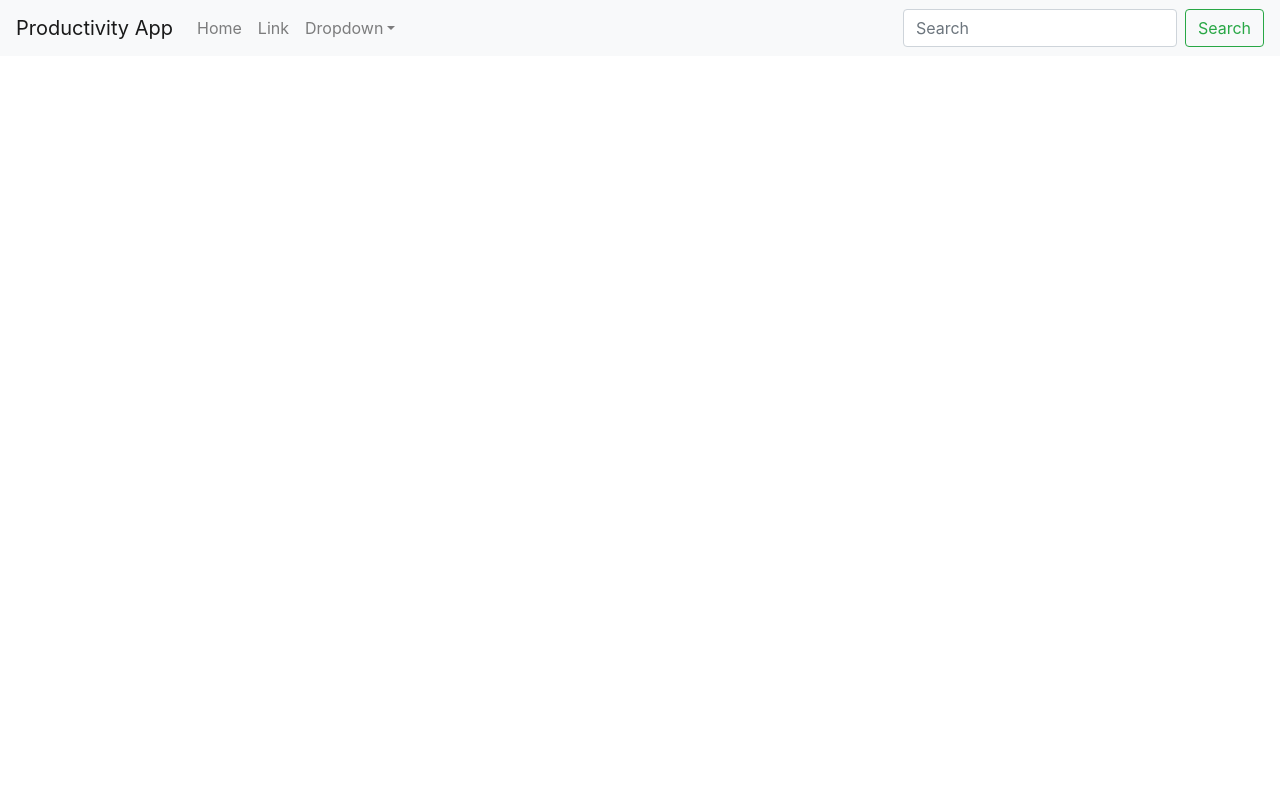
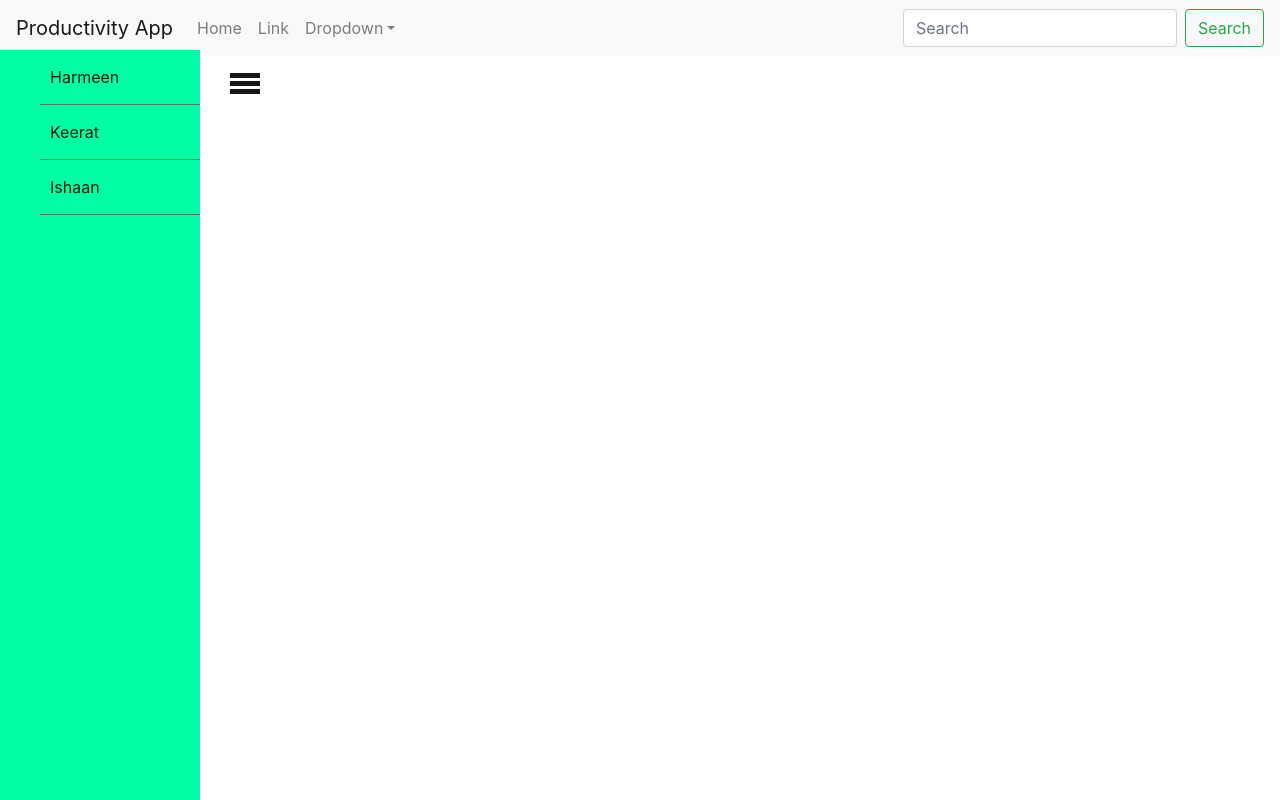
Before and after one commit to ReactProductivity/ProductivityApp, a React (Create React App) app: page / in a window 1280 px wide. Built offline with nearby package versions, Linux system fonts and the light colour scheme.

Commit message:
added basic sidebar

```diff
--- a/src/App.js
+++ b/src/App.js
@@ -1,11 +1,15 @@
 import React from 'react';
 import './App.css';
 import 'bootstrap/dist/css/bootstrap.min.css';
-import {Navigation} from './components/Navigation';
+import { Navigation } from './components/Navigation';
+import { FriendsBar } from './components/FriendsBar';
 
 function App() {
   return (
-    <Navigation></Navigation>
+    <div>
+      <Navigation></Navigation>,
+      <FriendsBar></FriendsBar>
+    </div>
   );
 }
 
--- /dev/null
+++ b/src/components/FriendsBar.js
@@ -0,0 +1,29 @@
+import React, { Component } from 'react';
+import "../styles/friendsBar.css"
+import { Container } from 'react-bootstrap/Container'
+import { Row } from 'react-bootstrap/Row'
+import { Column } from 'react-bootstrap/Col'
+import { ToggleButton } from 'react-bootstrap';
+
+export class FriendsBar extends Component {
+    render() {
+        function toggleFriendsBar() {
+            console.log("hello")
+            document.getElementById('sidebar').classList.toggle('active');
+        }
+        return (
+            <div id="sidebar">
+                <div class="toggle" onClick={toggleFriendsBar}>
+                    <span></span>
+                    <span></span>
+                    <span></span>
+
+                </div>
+                <ul>
+                    <li>Harmeen</li>
+                    <li>Keerat</li>
+                    <li>Ishaan</li>
+                </ul>
+            </div>)
+    }
+}
--- /dev/null
+++ b/src/styles/friendsBar.css
@@ -0,0 +1,33 @@
+#sidebar{
+    position:fixed;
+    left: 0px;
+    width:200px;
+    height:100%;
+    top:50px;
+    background:#00FFA4;
+  }
+
+  #sidebar ul li{
+    color: rgba(0, 0, 0, 0.9);
+    list-style:none;
+    padding: 15px 10px;
+    border-bottom: 1px solid rgba(100, 100, 100, 0.9);
+  }
+
+  #sidebar .toggle{
+    position:absolute;
+    left:230px;
+    top:20px;
+  }
+
+  #sidebar .toggle span{
+    display:block;
+    width:30px;
+    height:5px;
+    background:#151719;
+    margin: 3px 0px;
+  }
+
+  #sidebar.active{
+    left:-200px;
+  }
```
